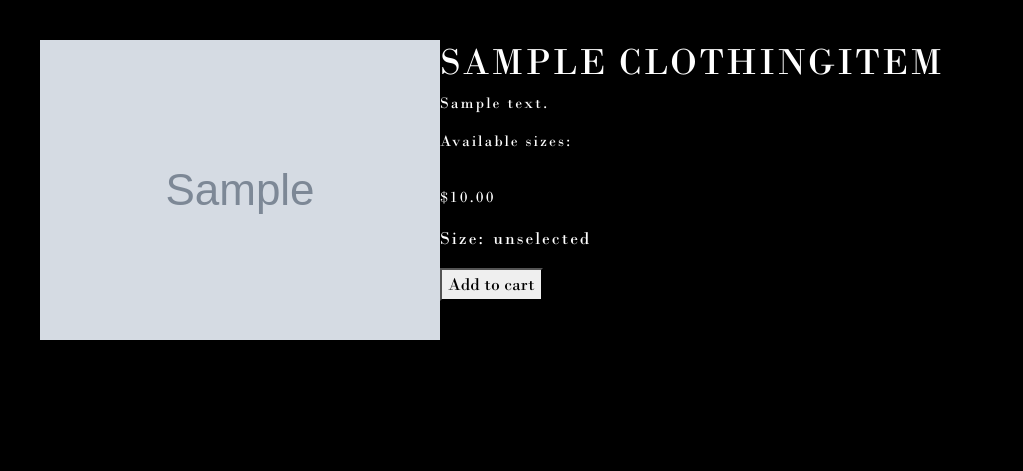
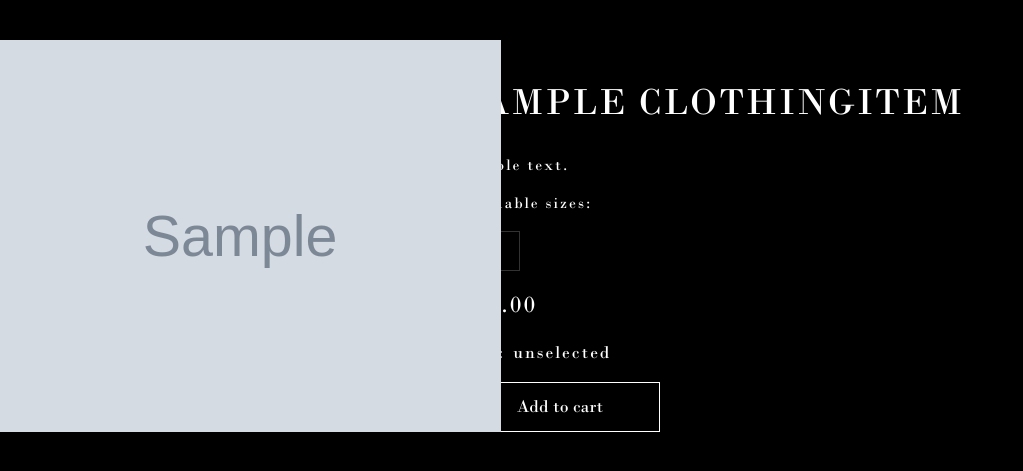
Before and after one commit to Dima22820/rev1, a Django app: a page that uses reverence/main/templates/main/base.html in a window 1280 px wide. Shown: the part 70-541 px from the top of the page, without its empty margins (0-1023 px from the left). Run offline with Django 5.2, Linux system fonts and the light colour scheme; tables that the repository leaves empty hold one stand-in row (values such as "Sample post"); grey boxes marked "Sample" are stand-in pictures; some libraries are stand-ins or nearby versions.

Commit message:
стилі для detail

```diff
--- a/reverence/main/static/css/base.css
+++ b/reverence/main/static/css/base.css
@@ -229,3 +229,92 @@ input[type="number"]::-webkit-outer-spin-button{
 .card-info{
     padding: 15px;
 }
+.detail-product {
+}
+
+.detail-img {
+    position: relative;
+    display: flex;
+    justify-content: center;
+    max-height: 800px;
+}
+
+.detail-image {
+}
+.image-nav {
+    position: absolute;
+    top: 50%;
+    transform: translateY(-50%);
+    width: 100%;
+    display: flex;
+    justify-content: space-between;
+}
+
+.prev-btn, .next-btn {
+    background-color: #00000010;
+    border: none;
+    cursor: pointer;
+    font-size: 24px;
+    padding: 10px;
+    color: var(--white);
+}
+
+.detail-description {
+    margin: 40px 0 0 20px;
+}
+
+.item-desc {
+    font-size: 22px;
+    max-width: 700px;
+    margin-top: 30px;
+
+}
+.sizes {
+}
+.sizes-list {
+    padding: 0;
+}
+
+.size-name {
+    width: 60px;
+    height: 40px;
+    background-color: var(--black);
+    border: 1px solid #323232;
+    transition: all .3s ease;
+    color: var(--white);
+}
+
+.cart-discount {
+}
+
+.line {
+}
+.price {
+}
+.detail-price {
+    font-size: 24px;
+}
+.detail-cart-form {
+}
+.select-size {
+}
+.default-btn {
+    width: 200px;
+    height: 50px;
+    display: flex;
+    justify-content: center;
+    align-items: center;
+    border: 1px solid var(--white);
+    background-color: var(--black);
+    color: var(--white);
+    transition: all .4s ease;
+}
+.default-btn:hover {
+    opacity: 0.7;
+}
+.detail-selected{
+    border: 1px solid var(--white);
+}
+.card-on-catalog{
+    color: var(--white);
+}
--- a/reverence/main/templates/main/base.html
+++ b/reverence/main/templates/main/base.html
@@ -16,9 +16,9 @@
     </head>
     <body>
         <header class="header sticky-top d-flex align-items-center">
-            <div class="header-logo">
+            <a class="header-logo" href='{% url "main:catalog" %}'>
                 <img src="{% static 'img/rev.png' %}" alt="">
-            </div>
+            </a>
             <div class="header-nav d-flex gap-4">
                 <a href="#" class="h-profile">
                     <img src="{% static 'img/profile.png' %}" alt="">
```
